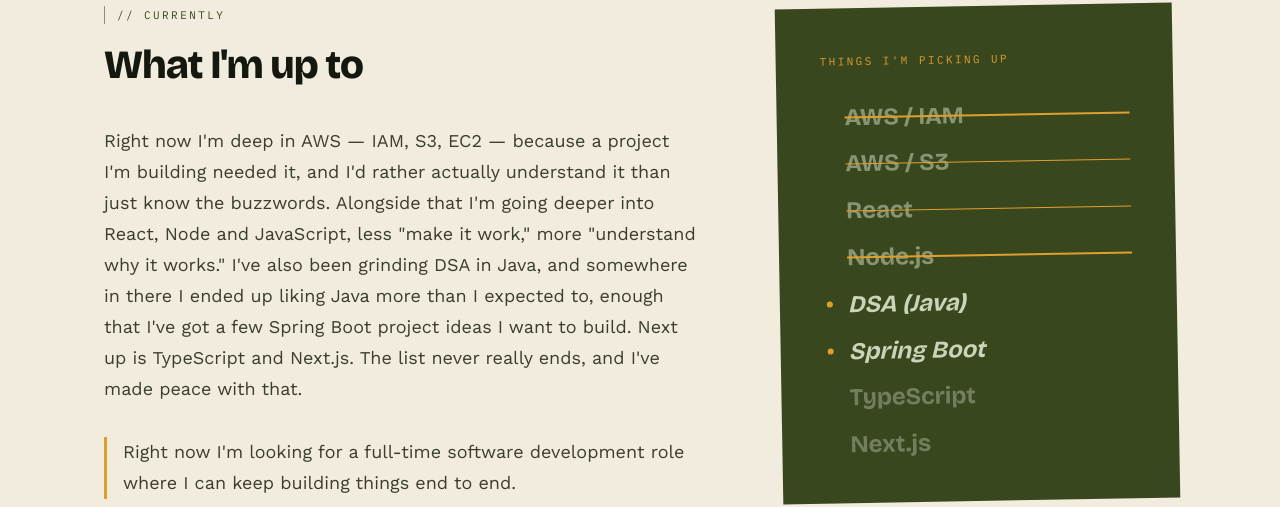
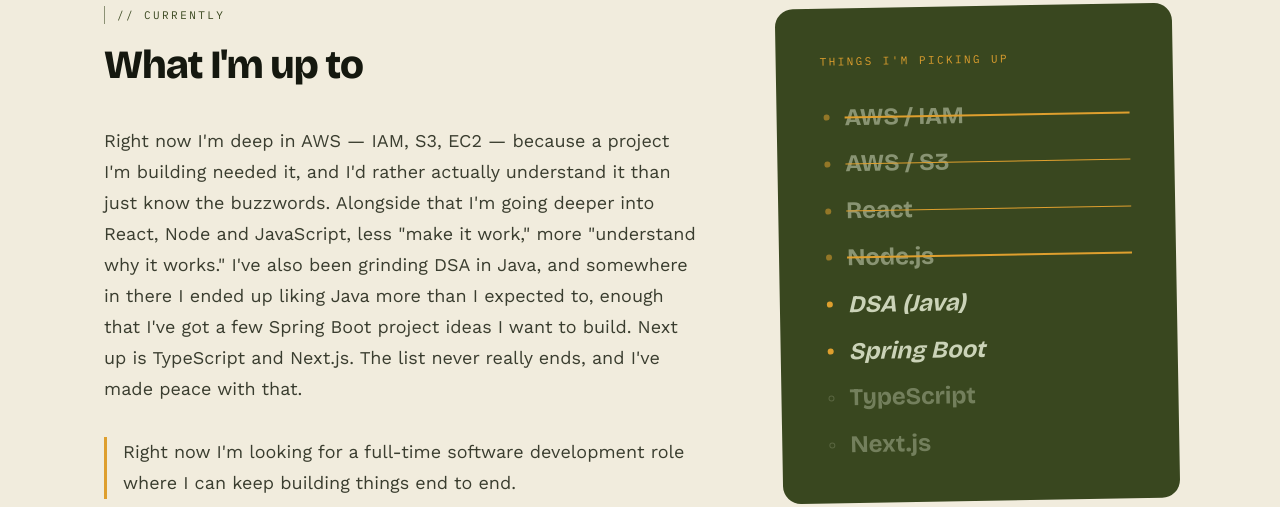
Before and after one commit to Hemant-Mhalsekar/Hemant-Portfolio, a React (Vite) app: page / in a window 1280 px wide. Shown: the part 1100-1607 px from the top of the page. Built offline with nearby package versions, Linux system fonts and the light colour scheme.

Commit message:
made some ui changes

```diff
--- a/src/sections/Currently.jsx
+++ b/src/sections/Currently.jsx
@@ -34,7 +34,7 @@
 const ProgressCard = ({ struckItems }) => (
   <div
     className="bg-[#39471F] px-9 py-10 sm:px-11 sm:py-11"
-    style={{ transform: 'rotate(-1deg)' }}
+    style={{ transform: 'rotate(-1deg)', borderRadius: '18px' }}
   >
     <p
       className="text-[11px] text-[#DE9F2E] tracking-[0.22em] uppercase mb-8"
@@ -52,10 +52,25 @@
 
         return (
           <div key={i} className="flex items-center gap-3">
-            {/* Fixed marker column — dot only for in-progress */}
+            {/* Marker column — dot for every row, style varies by status */}
             <span className="flex-shrink-0 w-3 flex items-center justify-center">
+              {item.status === 'done' && (
+                // Filled mustard dot — fades in sync with the struck text
+                <span
+                  className="block w-[6px] h-[6px] rounded-full bg-[#DE9F2E]"
+                  style={{ opacity: textOpacity, transition: 'opacity 350ms ease' }}
+                />
+              )}
               {item.status === 'in-progress' && (
+                // Filled mustard dot — full opacity, unchanged
                 <span className="block w-[6px] h-[6px] rounded-full bg-[#DE9F2E]" />
+              )}
+              {item.status === 'queued' && (
+                // Hollow outlined dot — dim to match queued text opacity
+                <span
+                  className="block w-[6px] h-[6px] rounded-full"
+                  style={{ border: '1px solid rgba(203,211,184,0.4)', opacity: 0.55 }}
+                />
               )}
             </span>
 
```
